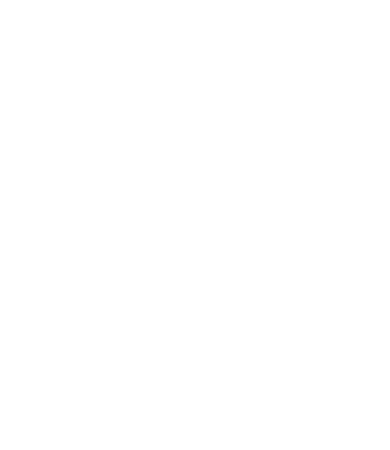
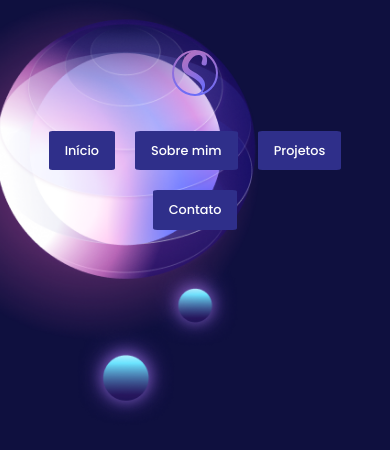
Before and after one commit to RamonSVieira/portfolio, a plain HTML site: page index.html in a window 390 px wide. Drawn offline with Linux system fonts and the light colour scheme.

Commit message:
finalização do header, faltando sua responsividade

```diff
--- a/index.html
+++ b/index.html
@@ -6,10 +6,48 @@
   <meta http-equiv="X-UA-Compatible" content="IE=edge">
   <meta name="viewport" content="width=device-width, initial-scale=1.0">
   <title>Document</title>
+
+  <link rel="stylesheet" href="styles/style.css">
+
+  <link rel="preconnect" href="https://fonts.googleapis.com">
+  <link rel="preconnect" href="https://fonts.gstatic.com" crossorigin>
+  <link href="https://fonts.googleapis.com/css2?family=Poppins:wght@400;500;700&display=swap" rel="stylesheet">
 </head>
 
 <body>
 
+  <div>
+
+    <header>
+      <nav class="header">
+        <ul>
+          <li class="order2"><a href="">Início</a></li>
+          <li class="order3"><a href="">Sobre mim</a></li>
+          <li class="order1"><a class="denied" href="">
+              <svg width="46" height="46" viewBox="0 0 46 46" fill="none" xmlns="http://www.w3.org/2000/svg">
+                <path d="M27.0086 25.1686C38.18 32.7915 31.9535 44.9486 24.0235 44.9486C19.0049 44.9486 35.6829 43.5029 28.1914 33.4486C25.2945 29.5606 22.0143 28.52 15.7435 24.84C3.4972 17.6533 13.4057 1.05145 23.5307 1.05145C31.3026 1.05146 36.6686 4.99431 34.7629 13.7343C34.1065 16.7447 28.6365 15.7958 29.6372 12.4857C30.4915 9.66002 31.74 7.03145 28.1914 5.32288C24.6429 3.61431 19.6486 7.09717 16.9921 12.3543C13.3713 19.5198 20.8741 20.7868 27.0086 25.1686Z" fill="url(#paint0_linear_1_1589)" />
+                <rect x="1" y="1" width="44" height="44" rx="22" stroke="url(#paint1_linear_1_1589)" stroke-width="2" />
+                <defs>
+                  <linearGradient id="paint0_linear_1_1589" x1="8.91251" y1="3.7375" x2="37.0875" y2="41.6875" gradientUnits="userSpaceOnUse">
+                    <stop stop-color="#BA72BA" />
+                    <stop offset="1" stop-color="#626BFE" />
+                  </linearGradient>
+                  <linearGradient id="paint1_linear_1_1589" x1="28.75" y1="1.4375" x2="31.05" y2="46" gradientUnits="userSpaceOnUse">
+                    <stop stop-color="#AB71C6" />
+                    <stop offset="0.507276" stop-color="#8A6EE0" />
+                    <stop offset="1" stop-color="#6A6CF9" />
+                  </linearGradient>
+                </defs>
+              </svg>
+            </a>
+          </li>
+          <li class="order4"><a href="">Projetos</a></li>
+          <li class="order5"><a href="">Contato</a></li>
+        </ul>
+      </nav>
+    </header>
+
+  </div>
 </body>
 
 </html>
--- a/styles/header.css
+++ b/styles/header.css
@@ -0,0 +1,94 @@
+header {
+  margin: auto;
+  max-width: 1700px;
+  position: relative;
+}
+
+header::before {
+  content: "";
+  width: 360px;
+  height: 430px;
+  background-image: url("../images/backgrounds/Illustration-top2.png");
+  background-size: contain;
+  background-repeat: no-repeat;
+  position: absolute;
+  top: 60px;
+}
+
+.header {
+  max-width: 1440px;
+  margin: auto;
+}
+
+.header ul {
+  padding: 40px 0;
+  display: flex;
+  gap: 100px;
+  align-items: center;
+  justify-content: center;
+  flex-wrap: wrap;
+}
+
+.header ul li a {
+  display: inline-block;
+  font: 500 1.08rem/1.5 "Poppins", sans-serif;
+  padding: 10px 0;
+  color: var(--color-text1);
+  position: relative;
+}
+
+.header ul li a::before {
+  content: "";
+  display: block;
+  width: 0%;
+  height: 2px;
+  background-color: var(--color-text2);
+  position: absolute;
+  transition: 0.3s;
+  bottom: 0px;
+}
+
+.header ul li a:not(.denied):hover::before {
+  width: 100%;
+}
+
+@media (max-width: 800px) {
+  header::before {
+    top: 0;
+    left: -80px;
+  }
+
+  .header ul {
+    gap: 20px 20px;
+  }
+
+  .header ul .order1 {
+    text-align: center;
+    order: -1;
+    flex-basis: 100%;
+  }
+
+  .header ul li a:not(.denied) {
+    padding-left: 16px;
+    padding-right: 16px;
+    background-color: var(--color-2);
+    border-radius: 5%;
+  }
+
+  .header ul li a:not(.denied):hover {
+    background: linear-gradient(
+      200deg,
+      rgba(47, 47, 138, 1) 50%,
+      rgba(201, 97, 222, 0.5) 100%
+    );
+  }
+  .header ul li a::before {
+    display: none;
+  }
+}
+
+@media (max-width: 700px) {
+  .header ul li a {
+    font-size: 0.8rem;
+  }
+}
--- /dev/null
+++ b/styles/patterns.css
@@ -0,0 +1,15 @@
+body {
+  margin: 0px;
+  padding: 0px;
+  background-color: var(--color-bg);
+}
+
+ul {
+  list-style: none;
+  margin: 0px;
+  padding: 0px;
+}
+
+a {
+  text-decoration: none;
+}
--- a/styles/style.css
+++ b/styles/style.css
@@ -1,3 +1,6 @@
+@import url("utilities/colors.css");
+@import url("patterns.css");
+
 @import url("header.css");
 @import url("introduction.css");
 @import url("aboutMe.css");
--- /dev/null
+++ b/styles/utilities/colors.css
@@ -0,0 +1,12 @@
+:root {
+  --color-bg: #0f103f;
+  --color-bg-2: rgba(255, 255, 255, 0.3);
+
+  --color-1: #1c1c65;
+  --color-2: #2f2f8a;
+  --color-3: #c961de;
+  --color-4: #2954a3;
+
+  --color-text1: #ffffff;
+  --color-text2: rgba(255, 255, 255, 0.7);
+}
```
Also changed, not shown: images/backgrounds/Illustration-top.png (added), images/backgrounds/Illustration-top2.png (added), images/logo.svg (added).
